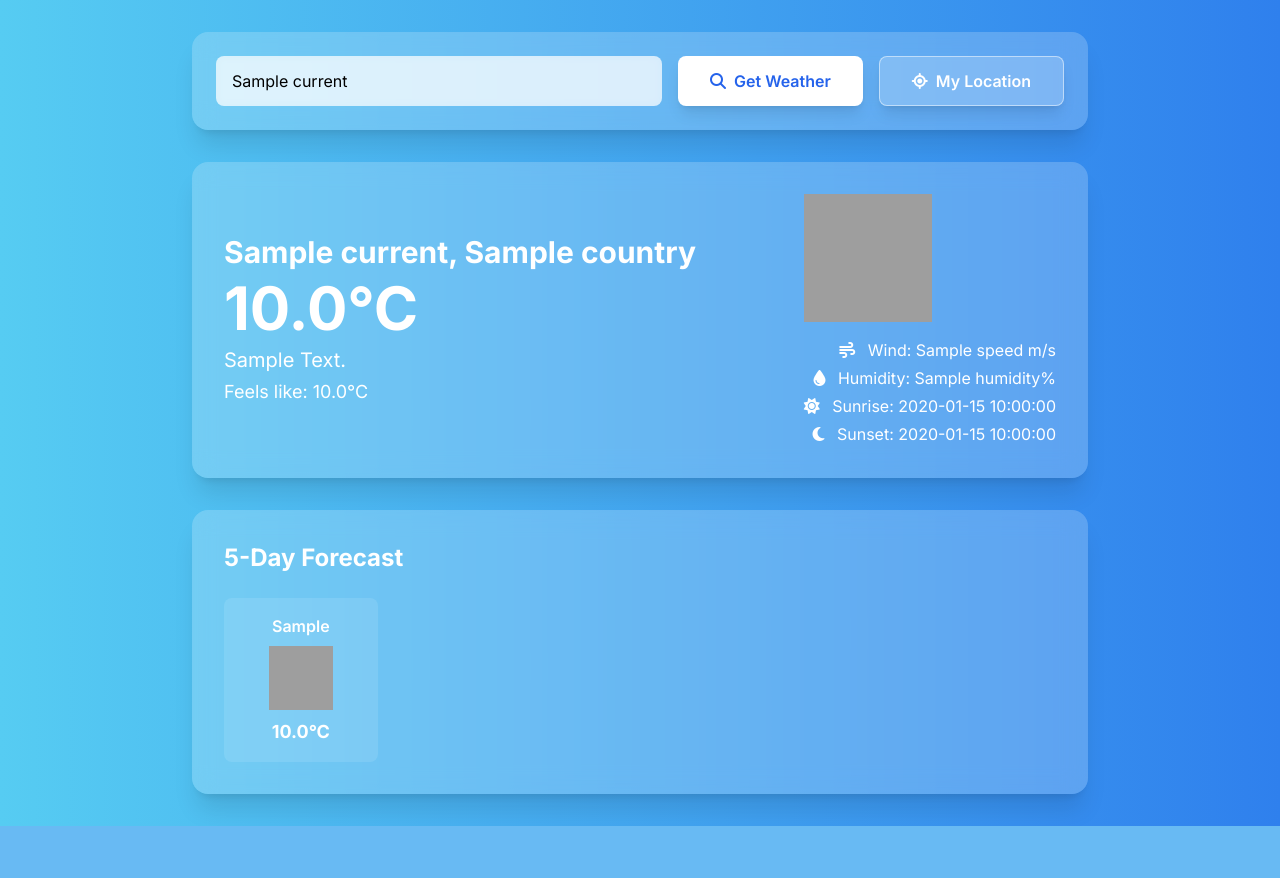
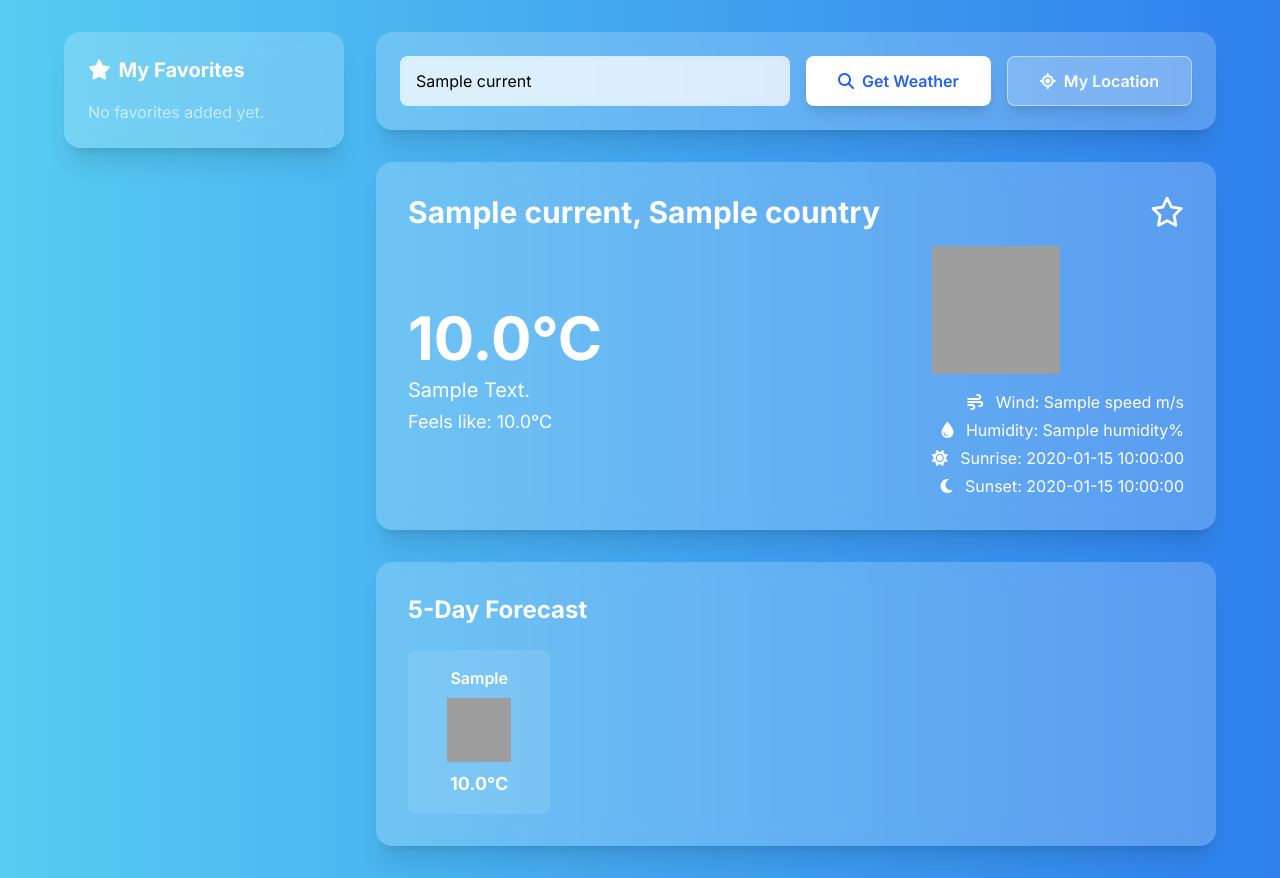
Before and after one commit to Tushar-Siddik/shamiran, a Flask app: template app/templates/index.html in a window 1280 px wide. Shown: the part 112-990 px from the top of the page. Before the commit the page ends 938 px from the top, so only its background shows below. Run offline with Flask 3, Linux system fonts and the light colour scheme; the template is opened without the code that fills it: most values are stand-ins (such as "Sample title", 1, 10 or a date in 2020); some libraries are stand-ins or nearby versions; grey boxes are pictures that could not be loaded.

Commit message:
feat: added favorite city features

```diff
--- a/app/static/js/main.js
+++ b/app/static/js/main.js
@@ -1,11 +1,105 @@
 document.addEventListener('DOMContentLoaded', function() {
+    // --- DOM Elements ---
     const searchForm = document.getElementById('search-form');
     const cityInput = document.getElementById('city-input');
-    const geoBtn = document.getElementById('geo-btn');
     const weatherContent = document.getElementById('weather-content');
     const errorContainer = document.getElementById('error-container');
     const errorMessage = document.getElementById('error-message');
     const appBody = document.getElementById('app-body');
+    const geoBtn = document.getElementById('geo-btn');
+    const favoriteBtn = document.getElementById('favorite-btn');
+    const favoritesList = document.getElementById('favorites-list');
+
+    let currentCity = initialCityName || 'Dhaka';
+
+    // --- Favorites Management ---
+    function getFavorites() {
+        const favs = localStorage.getItem('shamiran_favorites');
+        return favs ? JSON.parse(favs) : [];
+    }
+
+    function saveFavorites(favorites) {
+        localStorage.setItem('shamiran_favorites', JSON.stringify(favorites));
+    }
+
+    function addFavorite(city) {
+        let favorites = getFavorites();
+        if (!favorites.includes(city)) {
+            favorites.push(city);
+            saveFavorites(favorites);
+            renderFavorites();
+            updateFavoriteButton();
+        }
+    }
+
+    function removeFavorite(city) {
+        let favorites = getFavorites();
+        favorites = favorites.filter(f => f !== city);
+        saveFavorites(favorites);
+        renderFavorites();
+        updateFavoriteButton();
+    }
+
+    function renderFavorites() {
+        const favorites = getFavorites();
+        favoritesList.innerHTML = ''; // Clear current list
+
+        if (favorites.length === 0) {
+            favoritesList.innerHTML = '<li class="text-white/60">No favorites added yet.</li>';
+            return;
+        }
+
+        favorites.forEach(city => {
+            const li = document.createElement('li');
+            li.innerHTML = `
+                <button class="w-full text-left px-3 py-2 rounded-lg bg-white/10 hover:bg-white/20 transition-colors flex justify-between items-center group">
+                    <span>${city}</span>
+                    <i class="fas fa-times text-white/60 hover:text-red-400 group-hover:text-red-400 cursor-pointer" data-city="${city}"></i>
+                </button>
+            `;
+            // Add event listener to the main button for fetching weather
+            li.querySelector('button').addEventListener('click', (e) => {
+                if (e.target.tagName !== 'I') { // Don't trigger if 'X' is clicked
+                    fetchWeatherForCity(city);
+                }
+            });
+            // Add event listener to the 'X' icon for removing
+            li.querySelector('.fa-times').addEventListener('click', (e) => {
+                e.stopPropagation();
+                removeFavorite(city);
+            });
+            favoritesList.appendChild(li);
+        });
+    }
+
+    function updateFavoriteButton() {
+        const favorites = getFavorites();
+        const icon = favoriteBtn.querySelector('i');
+        if (favorites.includes(currentCity)) {
+            icon.classList.remove('far');
+            icon.classList.add('fas', 'text-yellow-400');
+            favoriteBtn.title = 'Remove from Favorites';
+        } else {
+            icon.classList.remove('fas', 'text-yellow-400');
+            icon.classList.add('far');
+            favoriteBtn.title = 'Add to Favorites';
+        }
+    }
+
+    favoriteBtn.addEventListener('click', () => {
+        const favorites = getFavorites();
+        if (favorites.includes(currentCity)) {
+            removeFavorite(currentCity);
+        } else {
+            addFavorite(currentCity);
+        }
+    });
+
+    // --- Weather Fetching ---
+    function fetchWeatherForCity(city) {
+        cityInput.value = city;
+        searchForm.dispatchEvent(new Event('submit'));
+    }
 
     // Function to set the dynamic background
     function setWeatherBackground(mainCondition) {
@@ -109,5 +203,7 @@ document.addEventListener('DOMContentLoaded', function() {
     // We can get this from a global variable set by the template
     if (typeof initialWeatherCondition !== 'undefined') {
         setWeatherBackground(initialWeatherCondition);
+        renderFavorites();
+        updateFavoriteButton();
     }
 });
--- a/app/templates/index.html
+++ b/app/templates/index.html
@@ -3,7 +3,22 @@
 {% block title %}Shamiran - Weather for {{ data.current.name if data.current else default_city }}{% endblock %}
 
 {% block content %}
-<div class="max-w-4xl mx-auto">
+<div class="max-w-6xl mx-auto flex flex-col lg:flex-row gap-8">
+    <!-- Favorites Sidebar -->
+    <aside class="lg:w-1/4">
+        <div class="bg-white/20 backdrop-blur-md rounded-2xl p-6 shadow-xl text-white sticky top-8">
+            <h3 class="text-xl font-bold mb-4 flex items-center">
+                <i class="fas fa-star mr-2"></i> My Favorites
+            </h3>
+            <ul id="favorites-list" class="space-y-2">
+                <!-- Favorites will be populated by JavaScript -->
+                <li class="text-white/60">No favorites added yet.</li>
+            </ul>
+        </div>
+    </aside>
+
+    <!-- Main Weather Content -->
+    <main class="lg:w-3/4">
         <!-- Search Bar -->
         <div class="bg-white/20 backdrop-blur-md rounded-2xl p-6 mb-8 shadow-xl">
             <form id="search-form" class="flex flex-col sm:flex-row gap-4">
@@ -38,9 +53,17 @@
             {% elif data.current %}
                 <!-- Current Weather Card -->
                 <div class="bg-white/20 backdrop-blur-md rounded-2xl p-8 mb-8 shadow-xl text-white">
+                    <div class="flex items-center justify-between mb-4">
+                        <h2 class="text-3xl font-bold">
+                            {{ data.current.name }}, {{ data.current.sys.country }}
+                        </h2>
+                        <!-- Favorite Toggle Button -->
+                        <button id="favorite-btn" class="text-3xl hover:scale-110 transition-transform" title="Add to Favorites">
+                            <i class="far fa-star"></i>
+                        </button>
+                    </div>
                     <div class="flex flex-col md:flex-row items-center justify-between">
                         <div>
-                        <h2 class="text-3xl font-bold mb-2">{{ data.current.name }}, {{ data.current.sys.country }}</h2>
                             <p class="text-6xl font-bold">{{ "%.1f"|format(data.current.main.temp) }}°C</p>
                             <p class="text-xl mt-2">{{ data.current.weather[0].description.title() }}</p>
                             <p class="text-lg mt-1">Feels like: {{ "%.1f"|format(data.current.main.feels_like) }}°C</p>
@@ -63,7 +86,6 @@
                     <div class="grid grid-cols-2 sm:grid-cols-3 md:grid-cols-5 gap-4">
                         {% for day in data.forecast.list[:5] %}
                         <div class="bg-white/10 rounded-lg p-4 text-center">
-                        <!-- THIS IS THE LINE TO FIX -->
                             <p class="font-semibold">{{ day.dt_txt | strftime('%a') }}</p>
                             <p class="text-sm">{{ day.dt_txt[11:16] }}</p>
                             <img src="http://openweathermap.org/img/wn/{{ day.weather[0].icon }}@2x.png" alt="Weather icon" class="w-16 h-16 mx-auto my-2">
@@ -74,12 +96,14 @@
                 </div>
             {% endif %}
         </div>
+    </main>
 </div>
 {% endblock %}
 
 {% block scripts %}
 <script>
-    // Pass the initial weather condition from Flask to JavaScript
     var initialWeatherCondition = "{{ initial_condition }}";
+    // Pass the current city name to JS
+    var initialCityName = "{{ data.current.name if data.current else default_city }}";
 </script>
 {% endblock %}
```
Also changed, not shown: app/routes/main.py (+13 -3 lines), 2 other files. Lines whose indentation alone changed are shown as unchanged.
